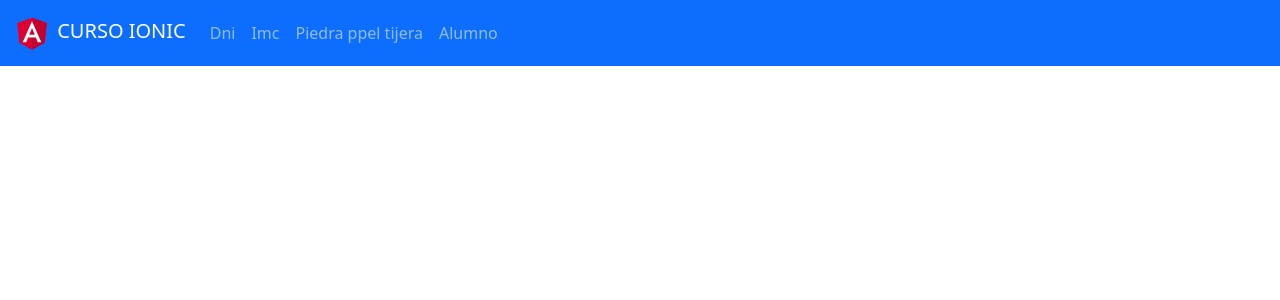
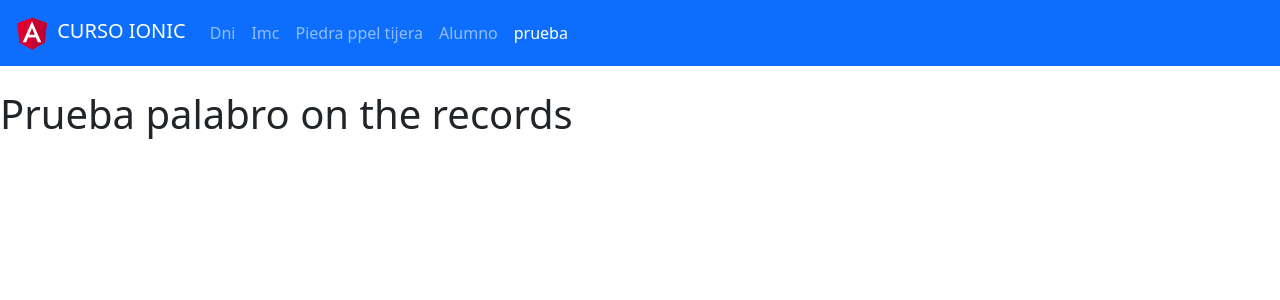
Before and after one commit to ekologico/ionic22, an Angular app in the folder angular/proyecto/: page /pruebas/prueba_palabro in a window 1280 px wide. Before the commit this address led to /. Shown: the top 300 px of the page. Built offline with nearby package versions, Linux system fonts and the light colour scheme.

Commit message:
empezando pruebas proyecto

```diff
--- a/angular/proyecto/src/app/app-routing.module.ts
+++ b/angular/proyecto/src/app/app-routing.module.ts
@@ -9,6 +9,7 @@ import { DniComponent } from './components/dni/dni.component';
 import { FormularioAlumnoComponent } from './components/formulario-alumno/formulario-alumno.component';
 import { ImcComponent } from './components/imc/imc.component';
 import { JuegoPptComponent } from './components/juego-ppt/juego-ppt.component';
+import { PruebasPalabrosComponent } from './components/pruebas-palabros/pruebas-palabros.component';
 
 
 // aqui se establece la correspondencia entre ruta y componente
@@ -19,8 +20,8 @@ const routes: Routes = [
   {path:"", component: ImcComponent},
   {path:"alumno", component: AlumnoComponent},
   {path:"alumno/form", component: FormularioAlumnoComponent}, //crear
-  {path:"alumno/form/:id", component: FormularioAlumnoComponent} //modificar
-
+  {path:"alumno/form/:id", component: FormularioAlumnoComponent}, //modificar
+  {path:"pruebas/prueba_palabro", component: PruebasPalabrosComponent} //modificar
 
 
 ];
--- a/angular/proyecto/src/app/app.module.ts
+++ b/angular/proyecto/src/app/app.module.ts
@@ -15,6 +15,7 @@ import { Marcador3Component } from './components/marcador3/marcador3.component';
 import { AlumnoComponent } from './components/alumno/alumno.component';
 import { FormularioAlumnoComponent } from './components/formulario-alumno/formulario-alumno.component';
 import { FontAwesomeModule } from '@fortawesome/angular-fontawesome';
+import { PruebasPalabrosComponent } from './components/pruebas-palabros/pruebas-palabros.component';
 
 @NgModule({
   declarations: [
@@ -24,7 +25,8 @@ import { FontAwesomeModule } from '@fortawesome/angular-fontawesome';
     JuegoPptComponent,
     Marcador3Component,
     AlumnoComponent,
-    FormularioAlumnoComponent
+    FormularioAlumnoComponent,
+    PruebasPalabrosComponent
   ],
   imports: [
     BrowserModule,
--- /dev/null
+++ b/angular/proyecto/src/app/components/pruebas-palabros/pruebas-palabros.component.html
@@ -0,0 +1 @@
+<h1>Prueba palabro on the records</h1>
--- /dev/null
+++ b/angular/proyecto/src/app/components/pruebas-palabros/pruebas-palabros.component.ts
@@ -0,0 +1,29 @@
+import { Component, OnInit } from '@angular/core';
+
+@Component({
+  selector: 'app-pruebas-palabros',
+  templateUrl: './pruebas-palabros.component.html',
+  styleUrls: ['./pruebas-palabros.component.css']
+})
+export class PruebasPalabrosComponent implements OnInit {
+
+  constructor() { }
+
+  ngOnInit(): void {
+  }
+
+
+
+guardarLaPartida(){
+//llamar servicio guardar partida
+//
+
+
+}
+
+obtenerLaPartida(){
+}
+
+
+
+}
--- a/angular/proyecto/src/app/layout/menu-superior/menu-superior.component.html
+++ b/angular/proyecto/src/app/layout/menu-superior/menu-superior.component.html
@@ -23,6 +23,9 @@
         <li class="nav-item">
           <a class="nav-link" routerLinkActive="active" routerLink="/alumno">Alumno</a>
         </li>
+        <li class="nav-item">
+          <a class="nav-link" routerLinkActive="active" routerLink="/pruebas/prueba_palabro">prueba</a>
+        </li>
         <!-- <li class="nav-item dropdown">
           <a class="nav-link dropdown-toggle" href="#" id="navbarDropdown" role="button" data-bs-toggle="dropdown" aria-expanded="false">
             Dropdown
```
Also changed, not shown: angular/proyecto/src/app/components/pruebas-palabros/pruebas-palabros.component.css (added), 1 other file (tests, documents, lock files or other folders).
